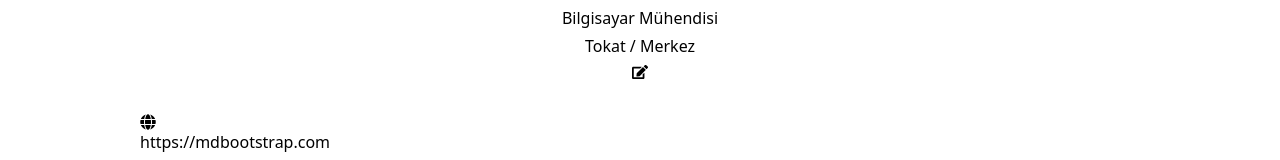
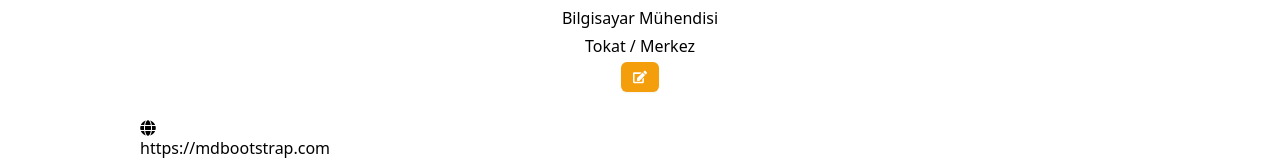
Before and after one commit to sdnrcvk/volunteer_education_support, a Next.js app: page /profile in a window 1280 px wide. Shown: the part 296-456 px from the top of the page. Built offline with nearby package versions, Linux system fonts and the light colour scheme.

Commit message:
buttons added and changed

```diff
--- a/pages/course-detail/[id].js
+++ b/pages/course-detail/[id].js
@@ -1,6 +1,7 @@
 import React from 'react'
 import Layout from '@/components/Layout'
 import Head from 'next/head'
+import EditCourseDetailModal from '@/components/EditCourseDetailModal';
 
 export default function CourseDetail() {
   return (
@@ -70,10 +71,11 @@
                 <span className="title-font font-medium text-2xl text-gray-900">0 ₺</span>
                 <a href="mailto:sdnrcvk@gmail.com" className="flex ml-auto text-white bg-red-500 border-0 py-2 px-6 focus:outline-none hover:bg-red-600 rounded">İletişime Geç</a>
                 <button className="rounded-full w-10 h-10 bg-gray-200 p-0 border-0 inline-flex items-center justify-center hover:bg-gray-300 hover:text-red-600 text-gray-500 ml-4">
-                  <svg fill="currentColor" strokeLinecap="round" strokeLinejoin="round" strokeWidth="2" className="w-5 h-5 " viewBox="0 0 24 24">
+                  <svg fill="currentColor" strokeLinecap="round" strokeLinejoin="round" strokeWidth="2" className="w-5 h-5" viewBox="0 0 24 24">
                     <path d="M20.84 4.61a5.5 5.5 0 00-7.78 0L12 5.67l-1.06-1.06a5.5 5.5 0 00-7.78 7.78l1.06 1.06L12 21.23l7.78-7.78 1.06-1.06a5.5 5.5 0 000-7.78z"></path>
                   </svg>
                 </button>
+                <EditCourseDetailModal/>
               </div>
             </div>
           </div>
--- a/pages/edit-profile/index.js
+++ b/pages/edit-profile/index.js
@@ -165,10 +165,9 @@
                     <textarea id="about" name="about" rows="3" className="block w-full rounded-md border-0 py-1.5 text-gray-900 shadow-sm ring-1 ring-inset ring-gray-300 placeholder:text-gray-400 focus:ring-2 focus:ring-inset focus:ring-indigo-600 sm:text-sm sm:leading-6" placeholder='Kendin hakkında bir şeyler yaz...'></textarea>
                     </MDBRow>
                     <div className="mt-6 flex items-center justify-end gap-x-6" >
-                        <MDBBtn type="submit"
-                            className="rounded-md bg-indigo-600 px-3 py-2 text-sm font-semibold text-white shadow-sm hover:bg-indigo-500 focus-visible:outline focus-visible:outline-2 focus-visible:outline-offset-2 focus-visible:outline-indigo-600">
+                      <button className="rounded-md bg-indigo-600 px-3 py-2 text-sm font-semibold text-white shadow-sm hover:bg-indigo-500 focus-visible:outline focus-visible:outline-2 focus-visible:outline-offset-2 focus-visible:outline-indigo-600" type="submit">
                         Kaydet
-                        </MDBBtn >
+                      </button>
                     </div>
                   </MDBCardBody>
                 </MDBCard>
--- a/pages/profile/index.js
+++ b/pages/profile/index.js
@@ -1,5 +1,5 @@
 import React from 'react'
-import { FaTwitter, FaGlobe, FaLinkedin, FaEdit, FaGithub, FaGoogle, FaInstagram , FaMedium, FaFacebook } from "react-icons/fa";
+import { FaGlobe, FaLinkedin, FaEdit, FaInstagram } from "react-icons/fa";
 import Head from 'next/head'
 import Layout from '@/components/Layout'
 import {
@@ -12,7 +12,6 @@
     MDBCardImage,
     MDBListGroup,
     MDBListGroupItem,
-    MDBBtn
   } from 'mdb-react-ui-kit';
 import Link from 'next/link';
 
@@ -51,9 +50,9 @@
                     <p className="text-muted mb-1 mt-2">Bilgisayar Mühendisi</p>
                     <p className="text-muted mb-1">Tokat / Merkez</p>
                     <Link href="/edit-profile" className="position-absolute" style={{ top: '10px', right: '10px' }}>
-                      <MDBBtn color="warning">
+                      <button className="rounded-md bg-amber-500 px-3 py-2 text-sm border-none font-semibold text-white shadow-sm hover:bg-amber-600 focus-visible:outline focus-visible:outline-2 focus-visible:outline-offset-2 focus-visible:outline-indigo-600" type="button">
                         <FaEdit />
-                      </MDBBtn>
+                      </button>
                     </Link>
                   </MDBCardBody>
                 </MDBCard>
```
